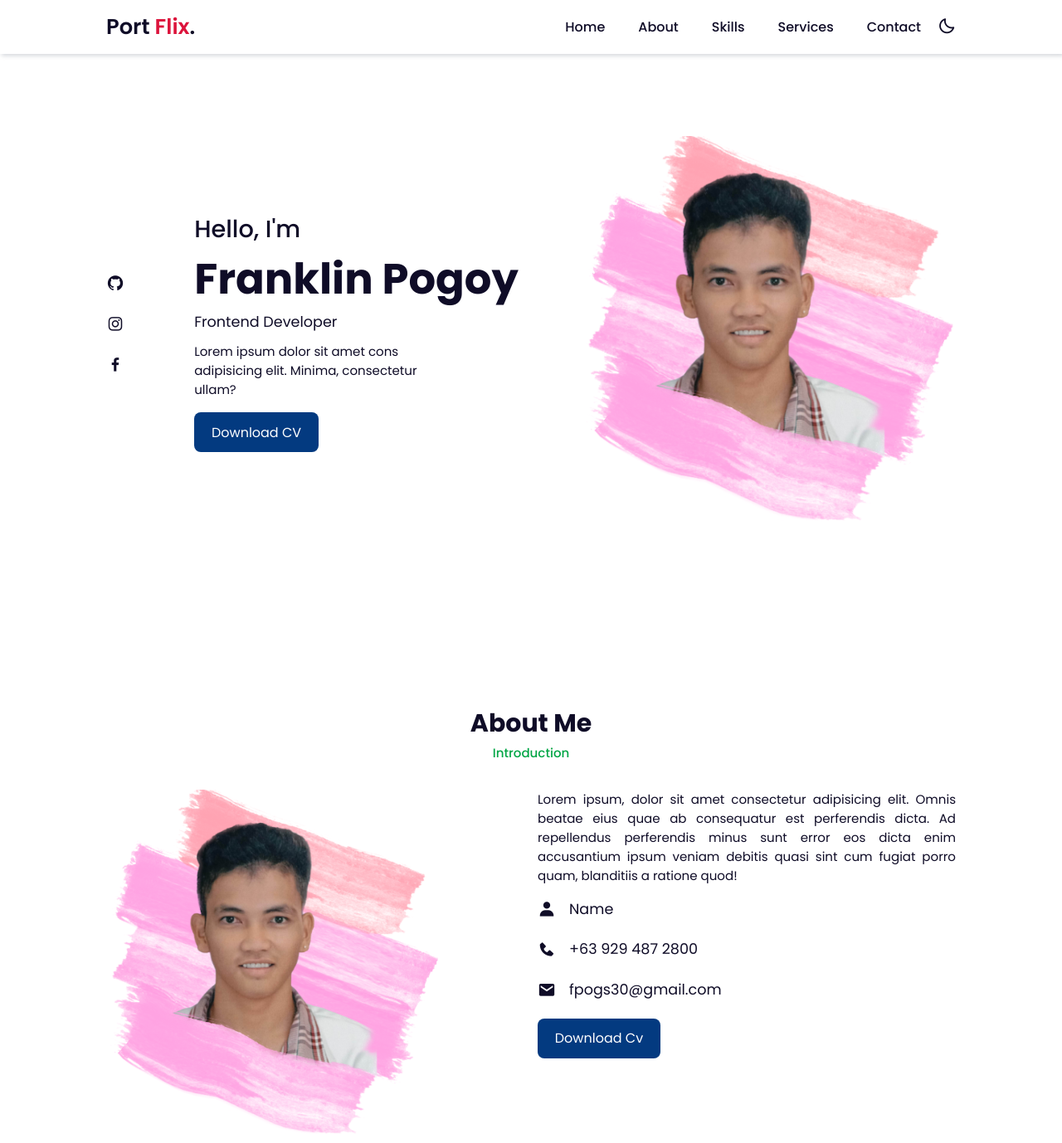
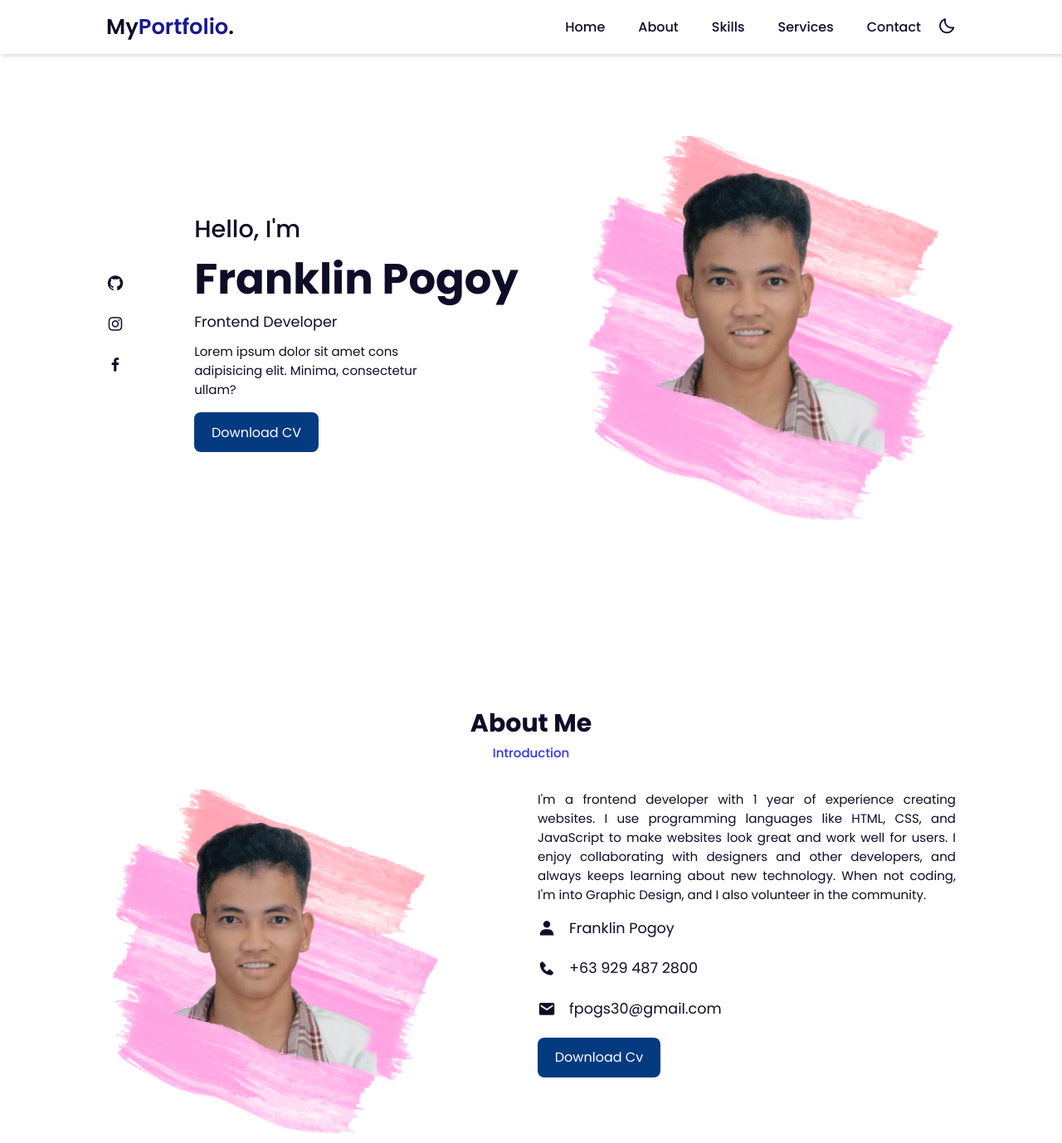
Before and after one commit to DFkhin/DFkhin.github.io, a plain HTML site: page index.html in a window 1280 px wide. Shown: the top 1378 px of the page at 83% size. Drawn offline with nearby package versions, Linux system fonts and the light colour scheme.

Commit message:
update changes

```diff
--- a/index.html
+++ b/index.html
@@ -5,7 +5,7 @@
     <meta charset="UTF-8">
     <meta http-equiv="X-UA-Compatible" content="IE=edge">
     <meta name="viewport" content="width=device-width, initial-scale=1.0">
-    <title> PortFlix - Personal Portfolio Website </title>
+    <title>My Personal Portfolio </title>
     <link rel="stylesheet" href="style.css">
     <link rel="stylesheet" href="https://cdn.jsdelivr.net/npm/boxicons@latest/css/boxicons.min.css">
 </head>
@@ -13,7 +13,7 @@
 <body>
 <!-- Navbar  Section Start -->
 <header>
-    <a href="#" class="logo">Port <span> Flix</span>.</a>
+    <a href="#" class="logo">My<span>Portfolio</span>.</a>
 
     <div class="bx bx-menu" id="menu-icon"></div>
 
@@ -59,13 +59,14 @@
             <img src="2.png" alt="">
         </div>
         <div class="about-text">
-            <p>Lorem ipsum, dolor sit amet consectetur adipisicing elit. Omnis beatae eius quae ab consequatur est
-                perferendis dicta. Ad repellendus perferendis minus sunt error eos dicta enim accusantium ipsum
-                veniam debitis quasi sint cum fugiat porro quam, blanditiis a ratione quod!</p>
+            <p>I'm a frontend developer with 1 year of experience creating websites. I use programming languages
+                like HTML, CSS, and JavaScript to make websites look great and work well for users. I enjoy collaborating with
+                designers and other developers, and always keeps learning about new technology. When not coding, I'm into Graphic Design,
+                and I also volunteer in the community.</p>
             <div class="information">
                 <div class="info-box">
                     <i class='bx bxs-user'></i>
-                    <span>Name</span>
+                    <span>Franklin Pogoy</span>
                 </div>
 
                 <div class="info-box">
@@ -159,12 +160,6 @@
             <h3>UI/UX Design</h3>
             <a href="#">Learn More</a>
         </div>
-
-        <div class="services-box">
-            <i class='bx bxl-android'></i>
-            <h3>App Development</h3>
-            <a href="#">Learn More</a>
-        </div>
     </div>
 </section>
 <!-- Services Section End -->
@@ -197,7 +192,7 @@
 </div>
 
 <div class="copyright">
-    &#169; PortFlix| All Right Reserved.</p>
+    &#169; All Right Reserved</p>
 </div>
 
 
--- a/style.css
+++ b/style.css
@@ -50,7 +50,7 @@
 
  .heading span {
    font-size: var(--p-font);
-   color: rgb(2, 166, 70);
+   color: rgb(48, 48, 253);
  }
 
  header {
@@ -82,7 +82,7 @@
  .logo span {
    font-size: 1.61rem;
    font-weight: 600;
-   color: crimson;
+   color: rgb(24, 24, 145);
  }
 
  .navbar {
```
Also changed, not shown: main.png (deleted).
